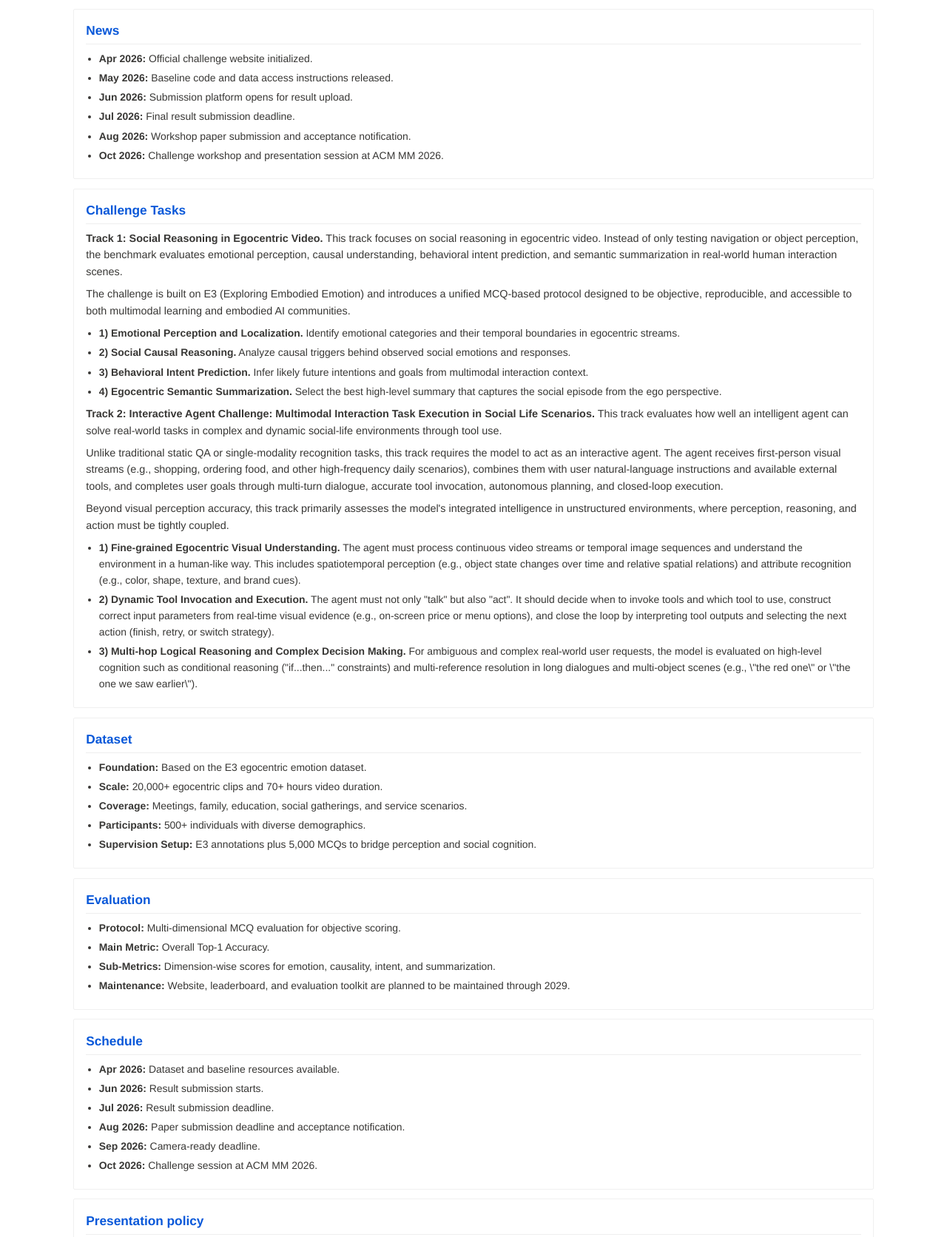
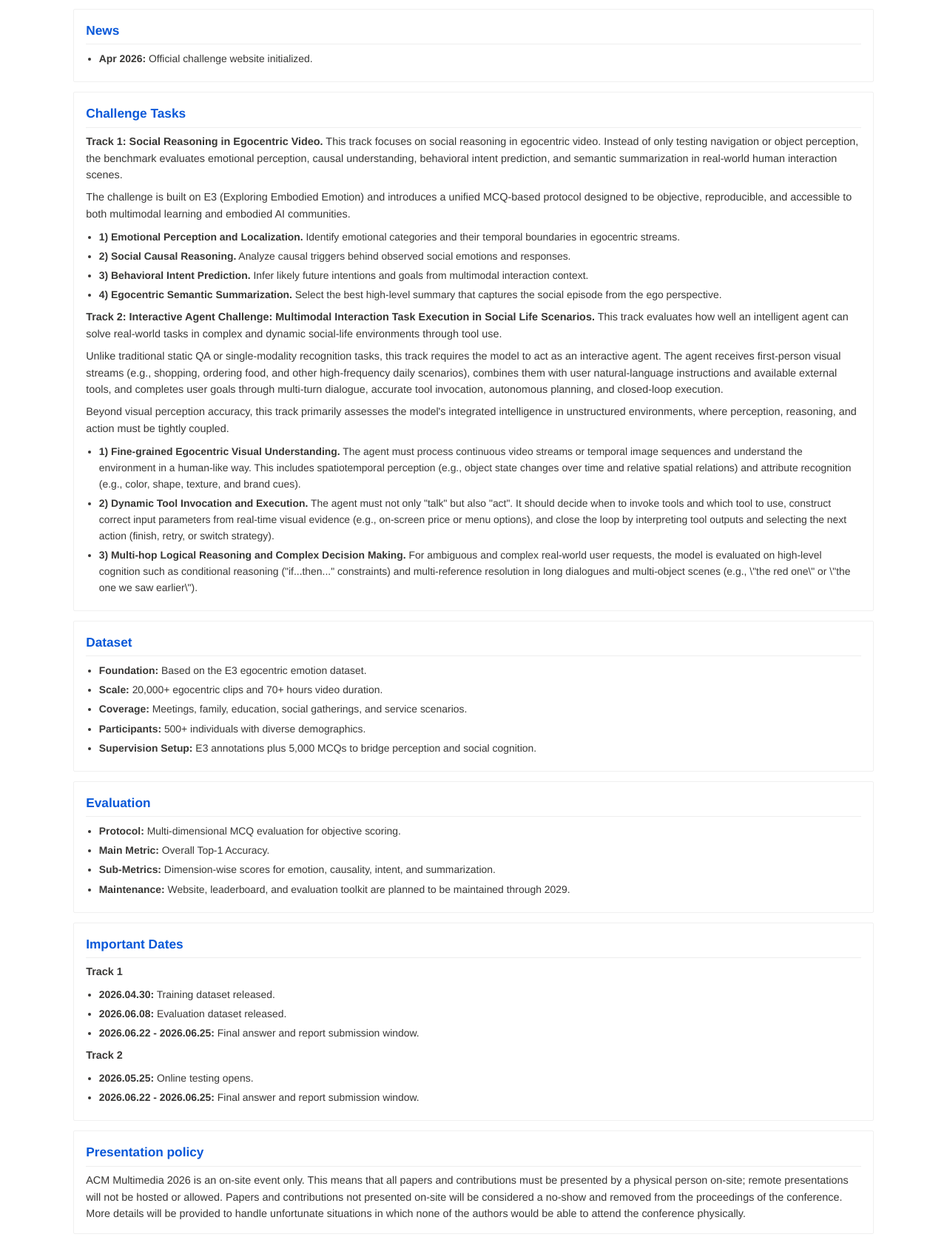
Before and after one commit to ego-link/challenge2026, a website: page index.html in a window 1280 px wide. Shown: the part 766-2438 px from the top of the page at 74% size. Drawn offline with Linux system fonts and the light colour scheme.

Commit message:
Align nav labels, dates, and contact links with updated page sections.
Update menu wording/order to match section titles, simplify News to initial announcement, split Important Dates into Track 1/Track 2 timelines, and convert contact emails to mailto links.

Made-with: Cursor

```diff
--- a/index.html
+++ b/index.html
@@ -24,12 +24,12 @@
         <nav class="nav-links">
           <a href="#intro">Intro</a>
           <a href="#news">News</a>
-          <a href="#tasks">Research Tasks</a>
+          <a href="#tasks">Challenge Tasks</a>
           <a href="#dataset">Dataset</a>
-          <a href="#schedule">Schedule</a>
           <a href="#evaluation">Evaluation</a>
+          <a href="#schedule">Important Dates</a>
           <a href="#organisers">Organisers</a>
-          <a href="#challenge-chairs">Chairs</a>
+          <a href="#challenge-chairs">Challenge Chairs</a>
           <a href="#contact">Contact</a>
         </nav>
       </div>
@@ -59,11 +59,6 @@
         <h2 class="card-title">News</h2>
         <ul class="list">
           <li><strong>Apr 2026:</strong> Official challenge website initialized.</li>
-          <li><strong>May 2026:</strong> Baseline code and data access instructions released.</li>
-          <li><strong>Jun 2026:</strong> Submission platform opens for result upload.</li>
-          <li><strong>Jul 2026:</strong> Final result submission deadline.</li>
-          <li><strong>Aug 2026:</strong> Workshop paper submission and acceptance notification.</li>
-          <li><strong>Oct 2026:</strong> Challenge workshop and presentation session at ACM MM 2026.</li>
         </ul>
       </section>
 
@@ -162,14 +157,17 @@
       </section>
 
       <section class="card" id="schedule">
-        <h2 class="card-title">Schedule</h2>
+        <h2 class="card-title">Important Dates</h2>
+        <p><strong>Track 1</strong></p>
         <ul class="list">
-          <li><strong>Apr 2026:</strong> Dataset and baseline resources available.</li>
-          <li><strong>Jun 2026:</strong> Result submission starts.</li>
-          <li><strong>Jul 2026:</strong> Result submission deadline.</li>
-          <li><strong>Aug 2026:</strong> Paper submission deadline and acceptance notification.</li>
-          <li><strong>Sep 2026:</strong> Camera-ready deadline.</li>
-          <li><strong>Oct 2026:</strong> Challenge session at ACM MM 2026.</li>
+          <li><strong>2026.04.30:</strong> Training dataset released.</li>
+          <li><strong>2026.06.08:</strong> Evaluation dataset released.</li>
+          <li><strong>2026.06.22 - 2026.06.25:</strong> Final answer and report submission window.</li>
+        </ul>
+        <p><strong>Track 2</strong></p>
+        <ul class="list">
+          <li><strong>2026.05.25:</strong> Online testing opens.</li>
+          <li><strong>2026.06.22 - 2026.06.25:</strong> Final answer and report submission window.</li>
         </ul>
       </section>
 
@@ -264,13 +262,13 @@
         <ul class="list">
           <li>
             <strong>Track1:</strong>
-            <strong>Renhe Sun:</strong> sunrenhe.srh@antgroup.com
-            <strong>Bohan Yu:</strong> ybh441692@antgroup.com
+            <strong>Renhe Sun:</strong> <a href="mailto:sunrenhe.srh@antgroup.com">sunrenhe.srh@antgroup.com</a>
+            <strong>Bohan Yu:</strong> <a href="mailto:ybh441692@antgroup.com">ybh441692@antgroup.com</a>
           </li>
           <li>
             <strong>Track2:</strong>
-            <strong>Tong Niu:</strong> niutong.niu@antgroup.com
-            <strong>Zitong Wang:</strong> yesi.wzt@antgroup.com
+            <strong>Tong Niu:</strong> <a href="mailto:niutong.niu@antgroup.com">niutong.niu@antgroup.com</a>
+            <strong>Zitong Wang:</strong> <a href="mailto:yesi.wzt@antgroup.com">yesi.wzt@antgroup.com</a>
           </li>
         </ul>
       </section>
```
